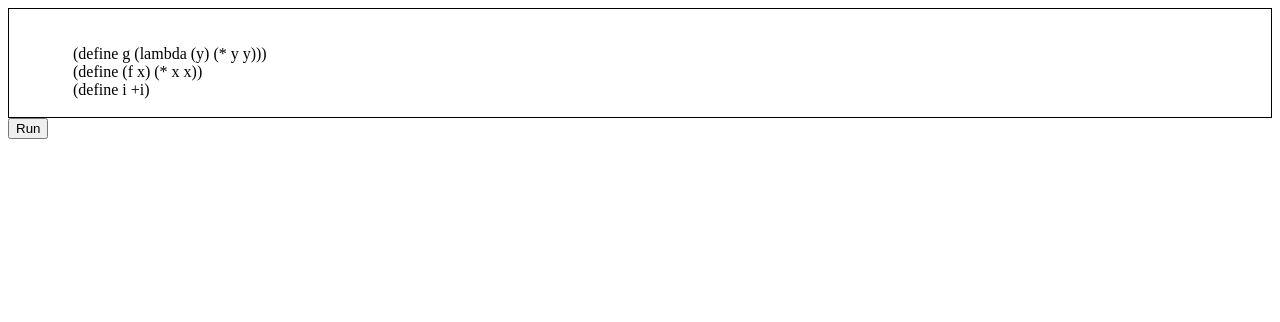
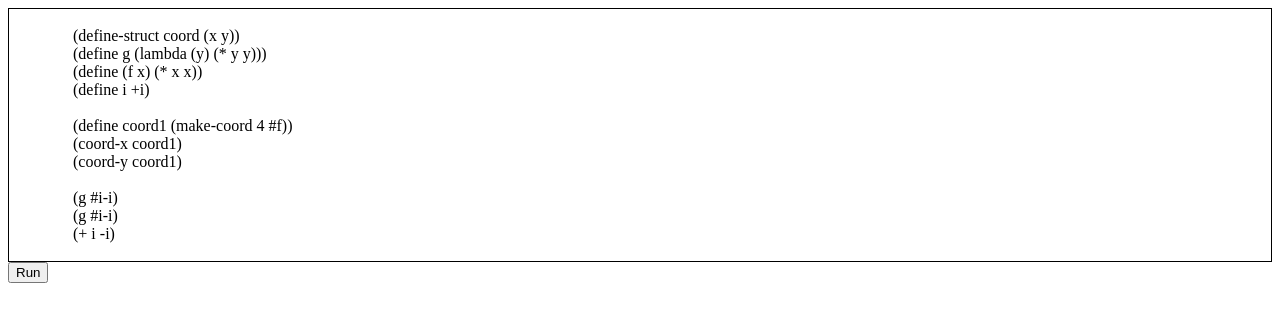
Before and after one commit to ZibingZhang/interpreters, a website with bundled scripts: page racket-student-languages/index.html in a window 1280 px wide. Built offline with nearby package versions, Linux system fonts and the light colour scheme.

Commit message:
Mini showcase

```diff
--- a/racket-student-languages/index.html
+++ b/racket-student-languages/index.html
@@ -32,10 +32,18 @@
 
 <body>
   <div id='code' contenteditable='true'>
-		<!-- (define-struct coord (x y)) -->
+		(define-struct coord (x y))
 		(define g (lambda (y) (* y y)))
 		(define (f x) (* x x))
 		(define i +i)
+
+		(define coord1 (make-coord 4 #f))
+		(coord-x coord1)
+		(coord-y coord1)
+
+		(g #i-i)
+		(g #i-i)
+		(+ i -i)
 	</div>
 	<button id='run'>Run</button>
 	<script type='module' src='/dist/main.js'></script>
```
